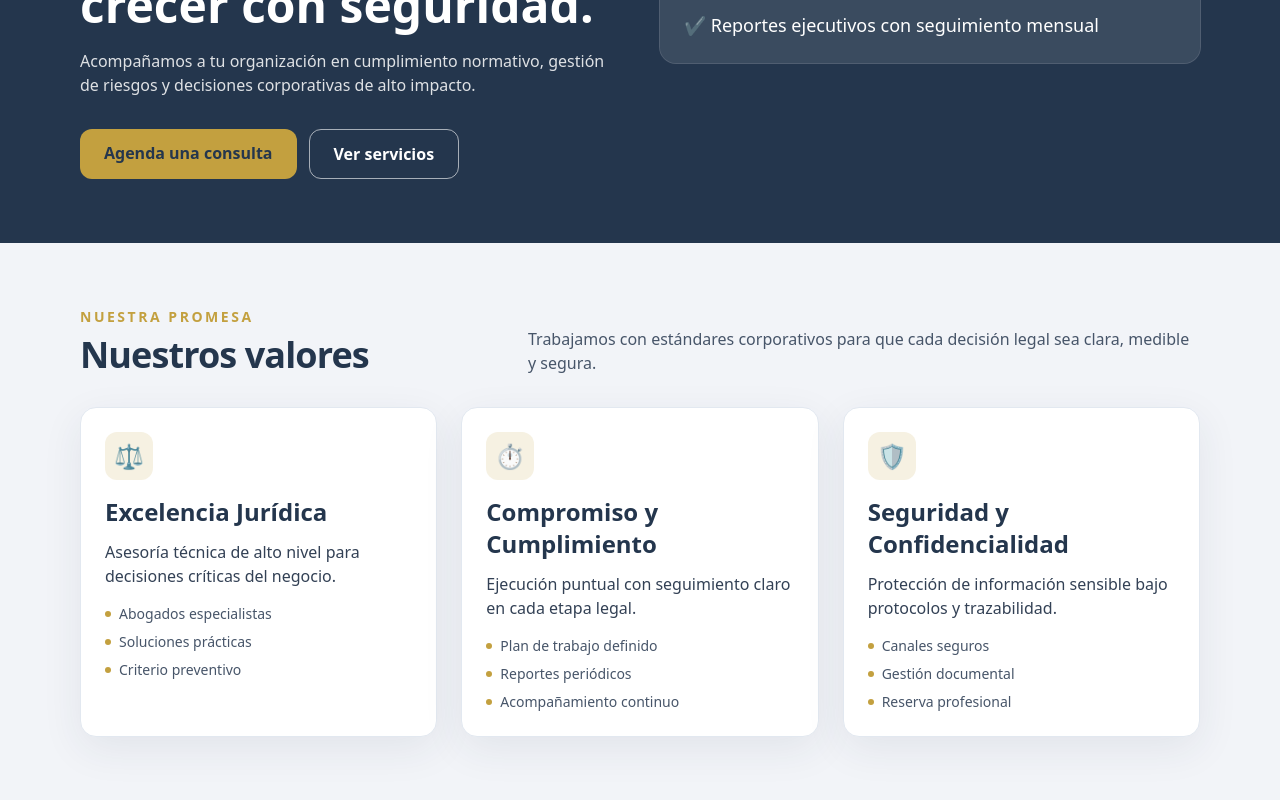
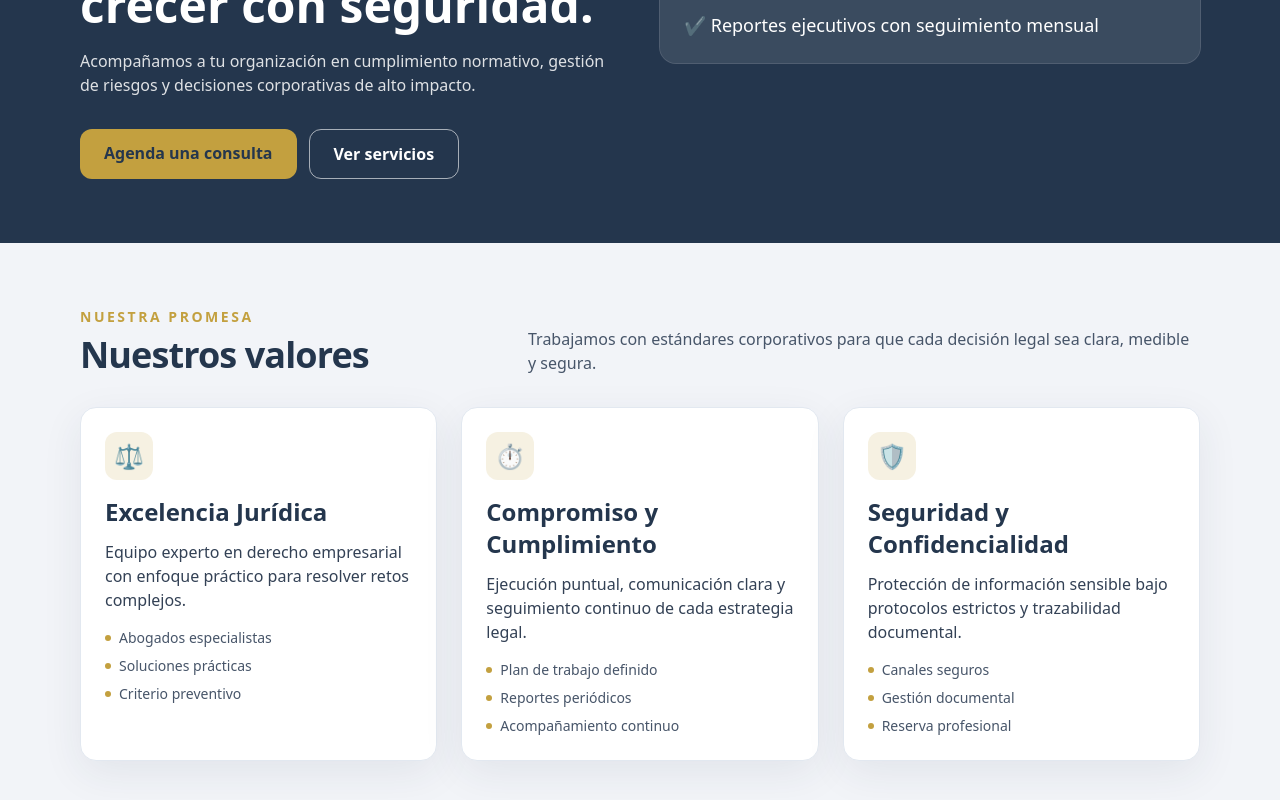
Before and after one commit to lider11/lexiuridicus, a Next.js app: page / in a window 1280 px wide. Shown: the part 354-1154 px from the top of the page. Built offline with nearby package versions, Linux system fonts and the light colour scheme.

Commit message:
fix: resolver conflicto en seccion nuestros valores con version unificada

```diff
--- a/app/page.js
+++ b/app/page.js
@@ -5,19 +5,19 @@ const values = [
   {
     title: 'Excelencia Jurídica',
     icon: '⚖️',
-    text: 'Asesoría técnica de alto nivel para decisiones críticas del negocio.',
+    text: 'Equipo experto en derecho empresarial con enfoque práctico para resolver retos complejos.',
     points: ['Abogados especialistas', 'Soluciones prácticas', 'Criterio preventivo']
   },
   {
     title: 'Compromiso y Cumplimiento',
     icon: '⏱️',
-    text: 'Ejecución puntual con seguimiento claro en cada etapa legal.',
+    text: 'Ejecución puntual, comunicación clara y seguimiento continuo de cada estrategia legal.',
     points: ['Plan de trabajo definido', 'Reportes periódicos', 'Acompañamiento continuo']
   },
   {
     title: 'Seguridad y Confidencialidad',
     icon: '🛡️',
-    text: 'Protección de información sensible bajo protocolos y trazabilidad.',
+    text: 'Protección de información sensible bajo protocolos estrictos y trazabilidad documental.',
     points: ['Canales seguros', 'Gestión documental', 'Reserva profesional']
   }
 ];
@@ -88,6 +88,7 @@ export default function HomePage() {
               </div>
               <h3 className="text-2xl font-bold text-navy">{value.title}</h3>
               <p className="mt-3 text-slate-700">{value.text}</p>
+              {Array.isArray(value.points) && value.points.length > 0 && (
                 <ul className="mt-4 space-y-2 text-sm text-slate-600">
                   {value.points.map((point) => (
                     <li key={point} className="flex items-center gap-2">
@@ -96,6 +97,7 @@ export default function HomePage() {
                     </li>
                   ))}
                 </ul>
+              )}
             </article>
           ))}
         </div>
```
Lines whose indentation alone changed are shown as unchanged.
